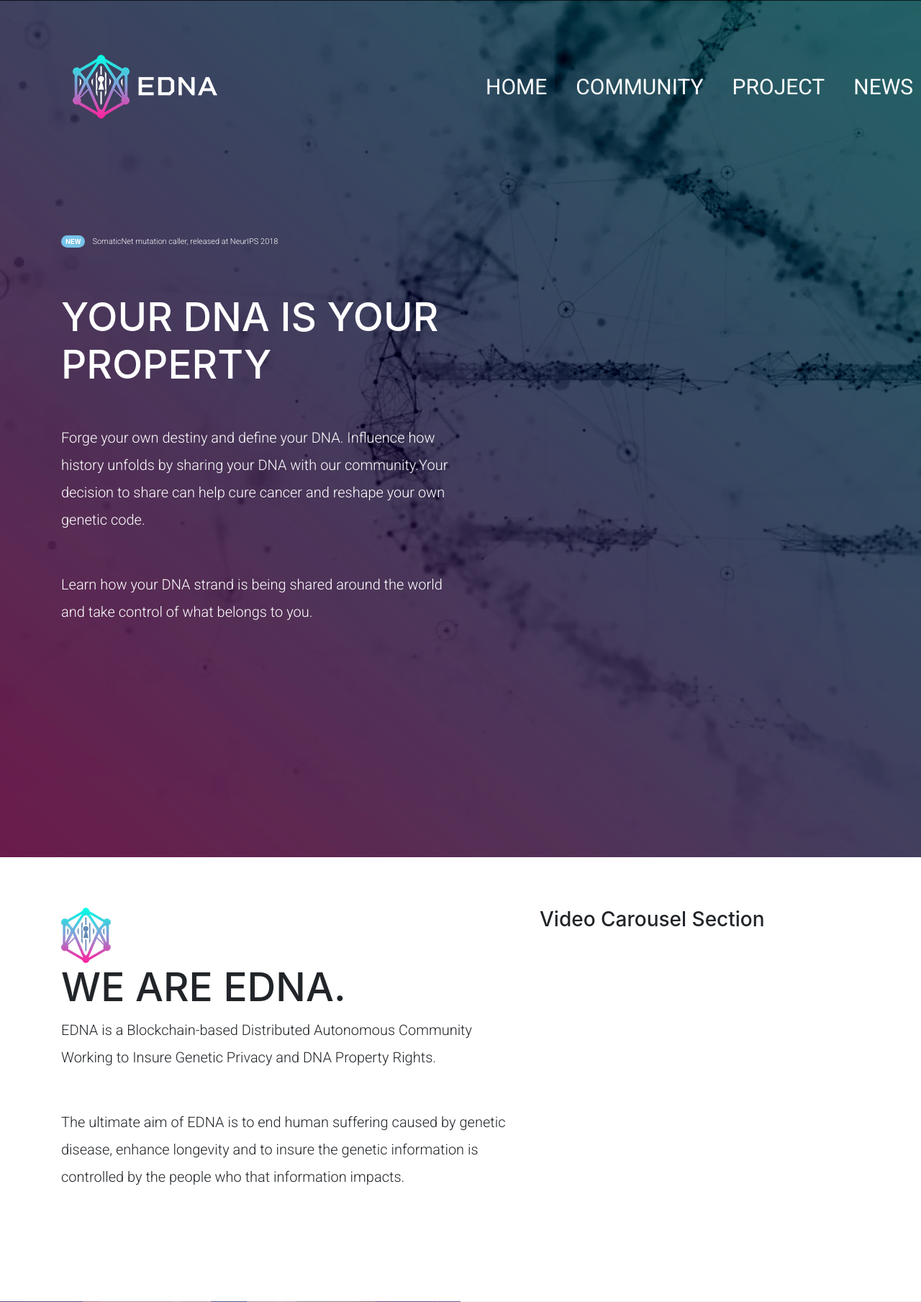
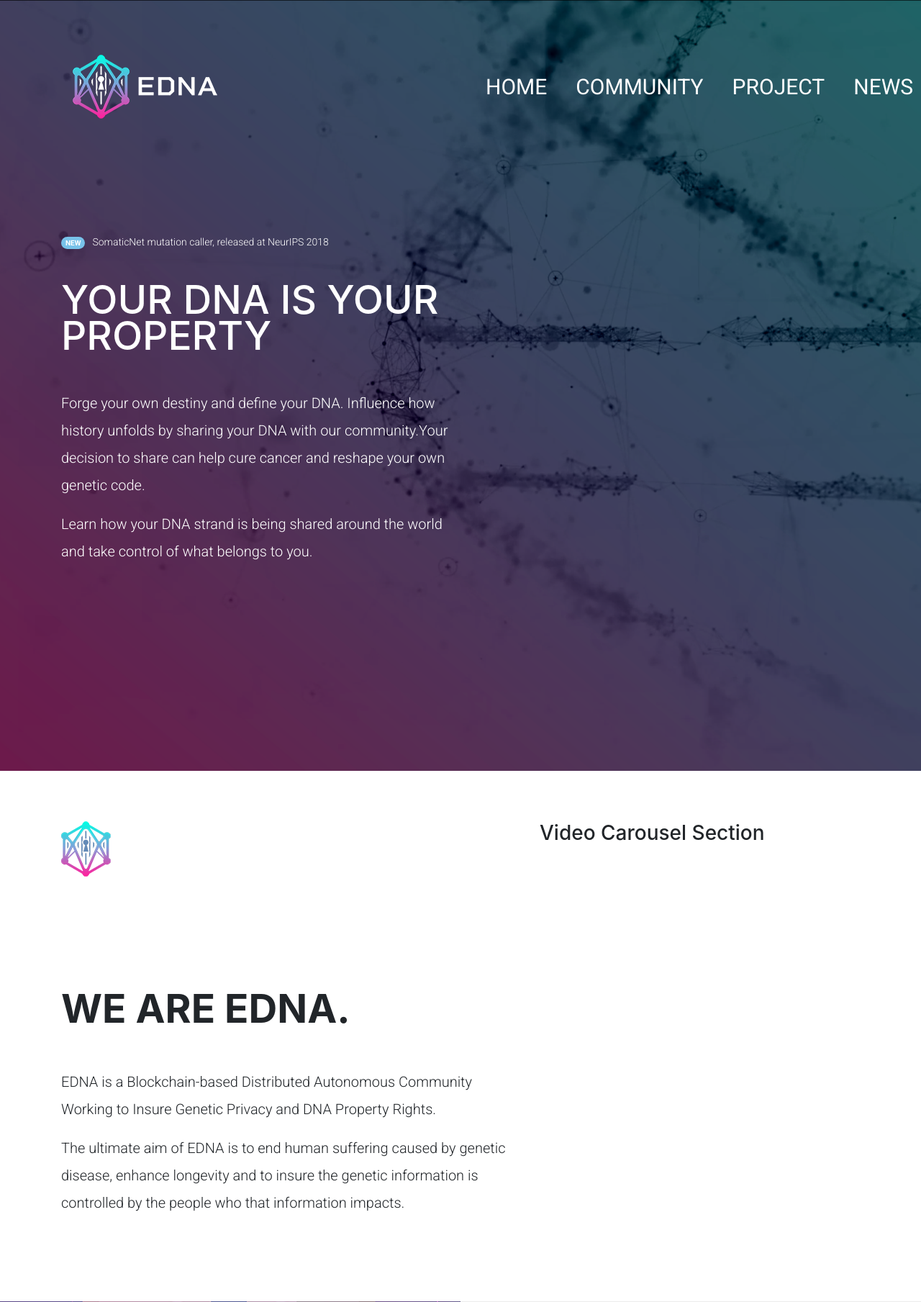
Before and after one commit to Crumpix/edna.live, a PHP site: page / in a window 1280 px wide. Shown: the top 1809 px of the page at 72% size. Run offline with PHP 8.4, Linux system fonts and the light colour scheme.

Commit message:
Mast Head Completed! We Are Section: 80% Completed!

```diff
--- a/components/home.php
+++ b/components/home.php
@@ -1,11 +1,11 @@
 <section class="mast-head">
     <div class="container">
         <div class="row">
-            <div class="col-md-8">
+            <div class="col-md-9">
                 <p class="latest-news"><span class="badge badge-secondary">New</span>SomaticNet mutation caller, released at NeurIPS 2018<span class="oi oi-arrow-right"></span></p>
                 <h1 class="text-uppercase">Your DNA is your property</h1>
             </div>
-            <div class="col-md-4">
+            <div class="col-md-3">
             </div>
         </div>
         <div class="row">
--- a/src-assets/scss/common-components/_globals.scss
+++ b/src-assets/scss/common-components/_globals.scss
@@ -10,9 +10,6 @@
 p, ul, li, a {
   font-family: $font-family-sans-serif;
 }
-p {
-  margin-bottom: 52px !important;
-}
 
 $indie-gray:    #97a8b7 !default;
 $indie-cyan:    #1af8d1 !default;
```
Also changed, not shown: src-assets/scss/components/_home.scss (+14 -2 lines), style.css.
